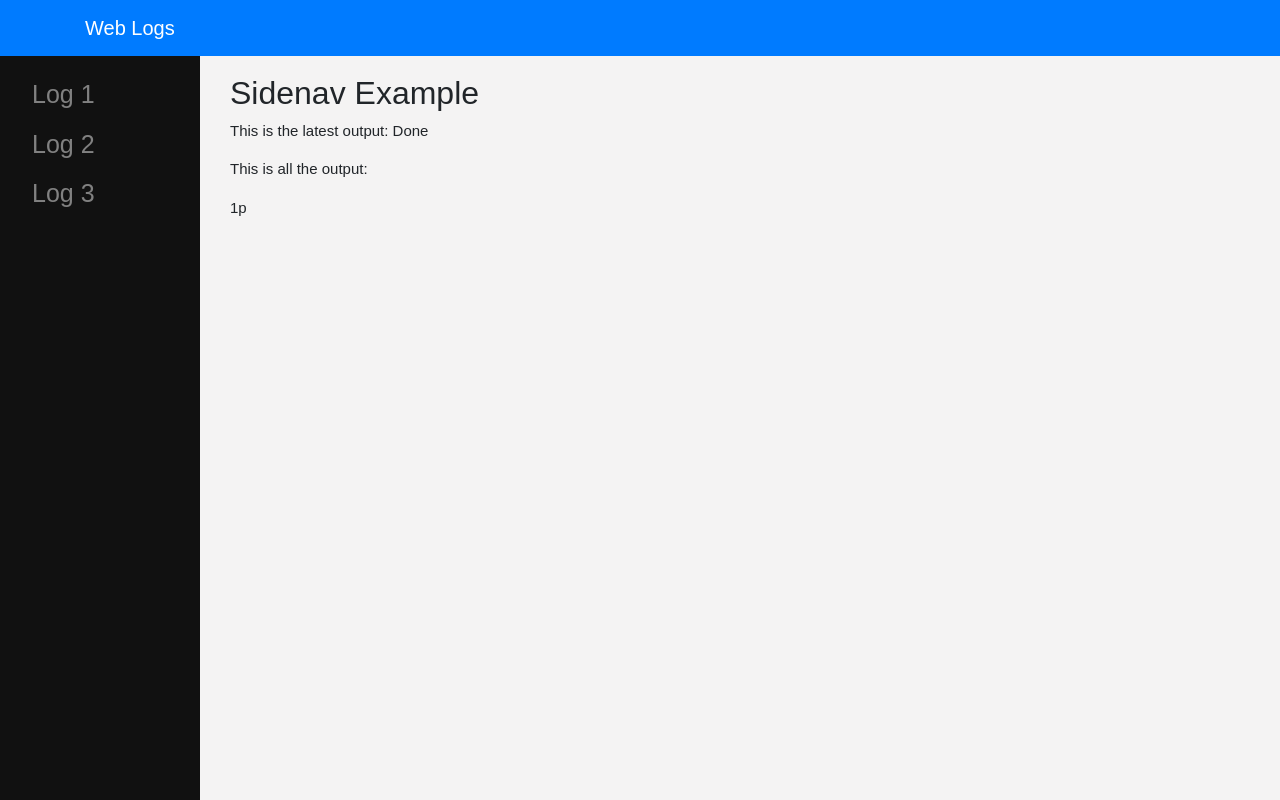
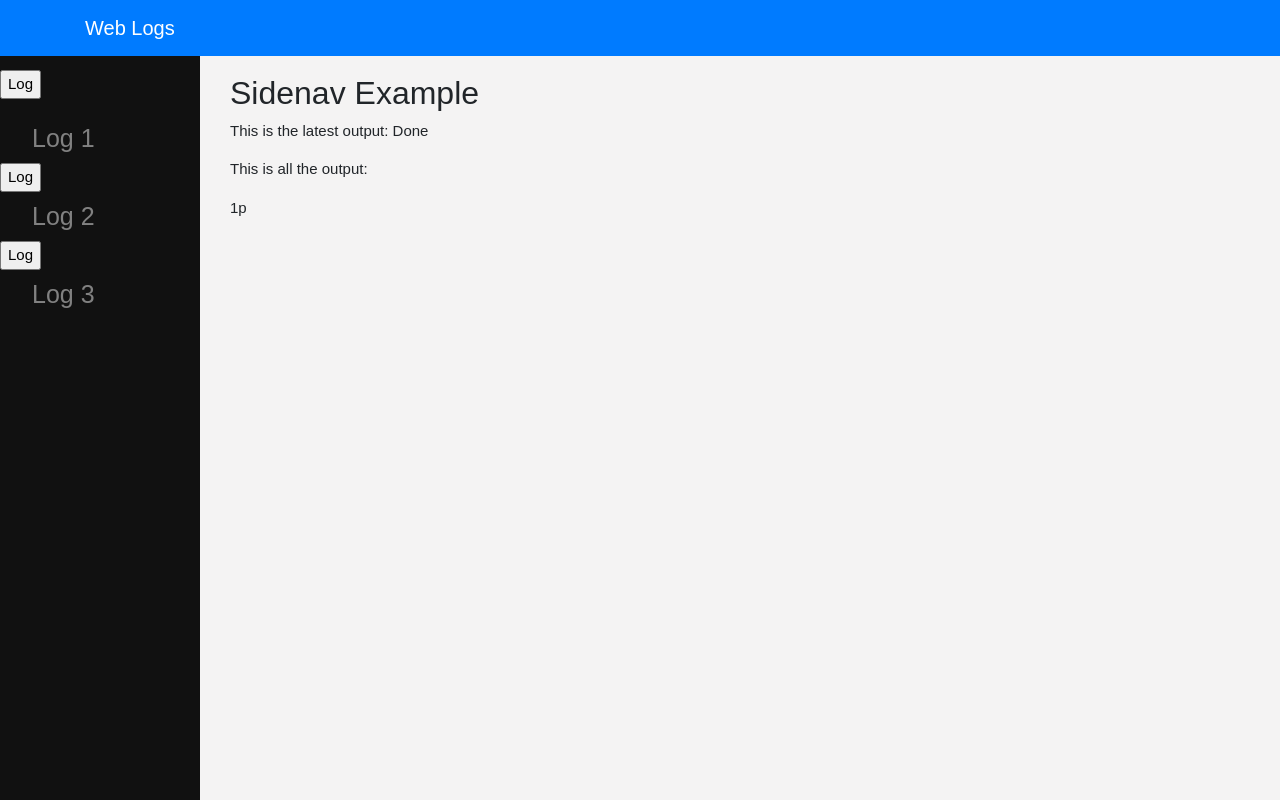
Before and after one commit to nishantsethi/web-logs, a Flask app: page / in a window 1280 px wide. Run offline with Flask 2, Linux system fonts and the light colour scheme; data that the repository does not hold is empty; some libraries are stand-ins or nearby versions.

Commit message:
Update index.html

```diff
--- a/templates/index.html
+++ b/templates/index.html
@@ -29,7 +29,11 @@
 
 
     <div class="sidenav">
+        <form method="post" action="/">
         {% for single_log in logs_list %}
+            <input type="submit" value={{ single_log.logName}} name={{ single_log.ID}}/>
+
+    </form>
             <a href="#"> {{ single_log.logName }} </a>
         {% endfor %}
     </div>
```
